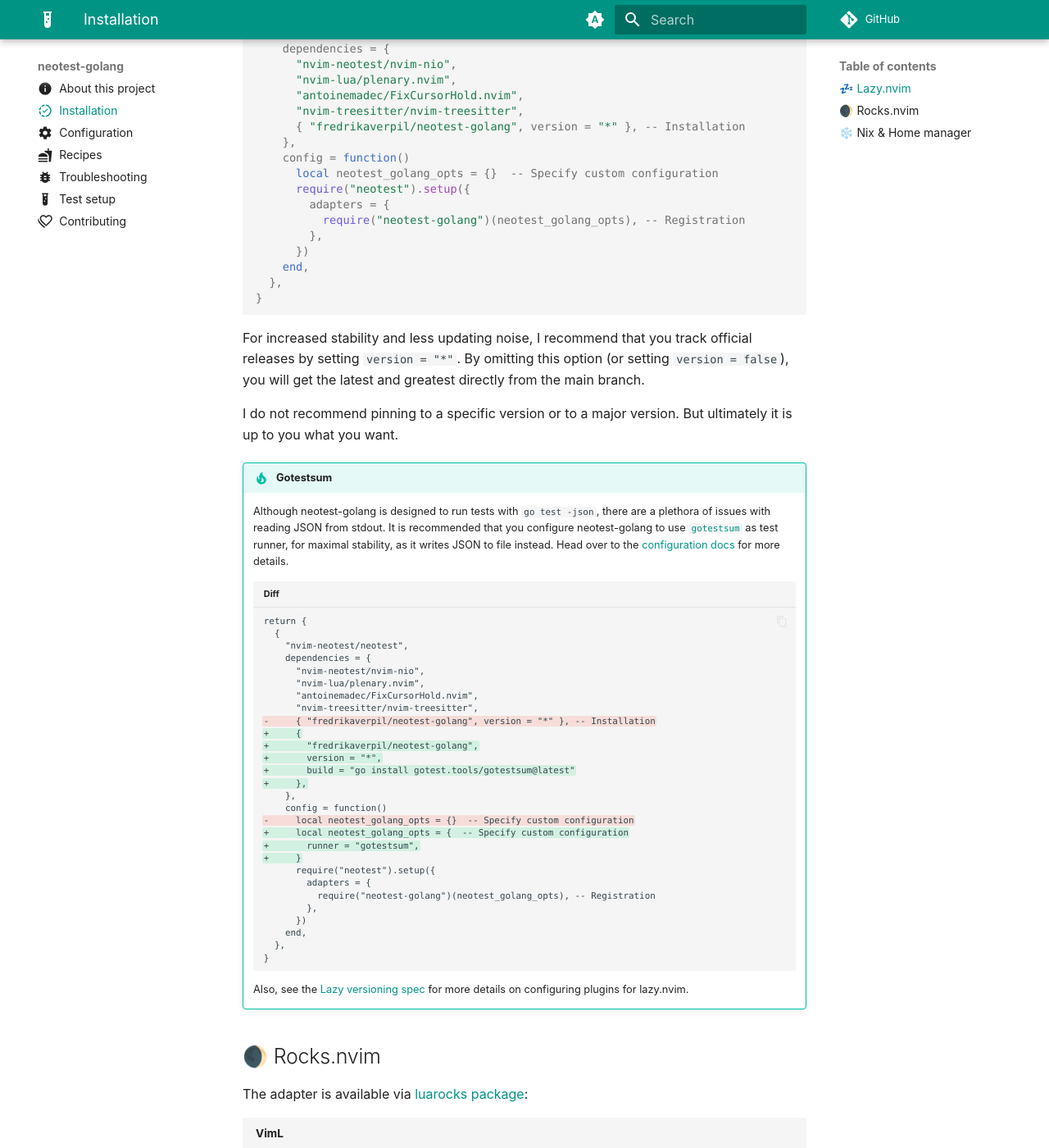
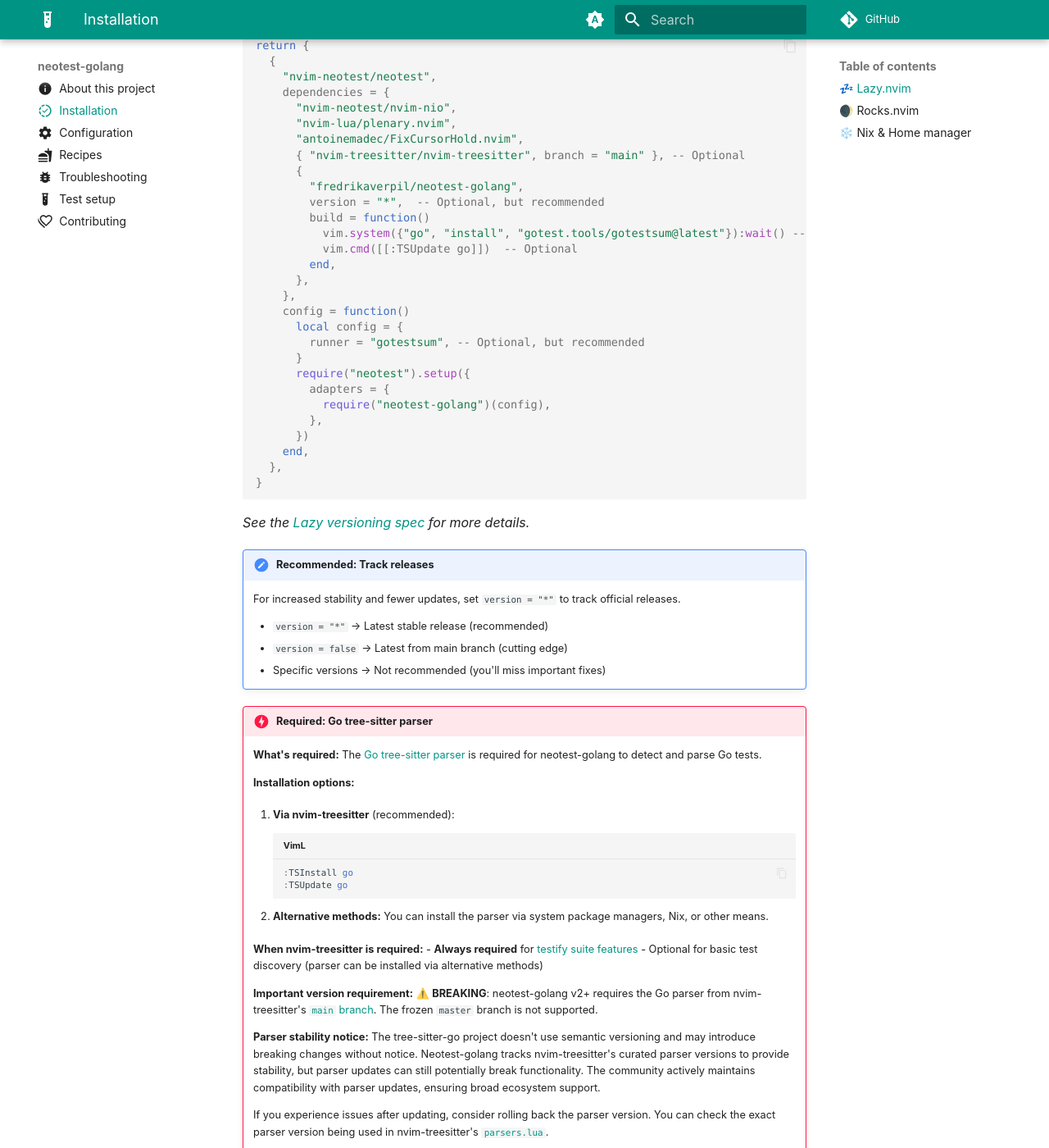
Before and after one commit to fredrikaverpil/neotest-golang, an MkDocs documentation site: the page built from docs/install.md, in a window 1280 px wide and 1400 px high, scrolled down 413 px. Shown: the whole window at 82% size. Built offline with MkDocs 1.6.1 and Material for MkDocs 9.7.7, drawn with Linux system fonts in a browser that asks for light colours; comment, search, counter and statistics services are not loaded; some of the changed text lies outside the part shown.

Commit message:
docs: mention go parser, nvim-treesitter main branch, touchups

````diff
--- a/docs/install.md
+++ b/docs/install.md
@@ -4,9 +4,11 @@ icon: material/progress-check
 
 # Installation
 
-!!! warning "Minimum Neovim version"
+!!! warning "Requirements"
 
-    Neovim v0.10.0 or above is required.
+    - **Neovim v0.10.0+** is required
+    - **Go tree-sitter parser** is required (see setup below)
+    - **gotestsum** is recommended for best experience (optional)
 
 ## 💤 Lazy.nvim
 
@@ -18,14 +20,23 @@ return {
       "nvim-neotest/nvim-nio",
       "nvim-lua/plenary.nvim",
       "antoinemadec/FixCursorHold.nvim",
-      "nvim-treesitter/nvim-treesitter",
-      { "fredrikaverpil/neotest-golang", version = "*" }, -- Installation
+      { "nvim-treesitter/nvim-treesitter", branch = "main" }, -- Optional
+      {
+        "fredrikaverpil/neotest-golang",
+        version = "*",  -- Optional, but recommended
+        build = function()
+          vim.system({"go", "install", "gotest.tools/gotestsum@latest"}):wait() -- Optional, but recommended
+          vim.cmd([[:TSUpdate go]])  -- Optional
+        end,
+      },
     },
     config = function()
-      local neotest_golang_opts = {}  -- Specify custom configuration
+      local config = {
+        runner = "gotestsum", -- Optional, but recommended
+      }
       require("neotest").setup({
         adapters = {
-          require("neotest-golang")(neotest_golang_opts), -- Registration
+          require("neotest-golang")(config),
         },
       })
     end,
@@ -33,56 +44,64 @@ return {
 }
 ```
 
-For increased stability and less updating noise, I recommend that you track
-official releases by setting `version = "*"`. By omitting this option (or
-setting `version = false`), you will get the latest and greatest directly from
-the main branch.
+_See the [Lazy versioning spec](https://lazy.folke.io/spec/versioning) for more
+details._
 
-I do not recommend pinning to a specific version or to a major version. But
-ultimately it is up to you what you want.
+!!! note "Recommended: Track releases"
 
-!!! tip "Gotestsum"
+    For increased stability and fewer updates, set `version = "*"` to track official releases.
 
-    Although neotest-golang is designed to run tests with `go test -json`, there are
-    a plethora of issues with reading JSON from stdout. It is recommended that you
-    configure neotest-golang to use
-    [`gotestsum`](https://github.com/gotestyourself/gotestsum) as test runner, for
-    maximal stability, as it writes JSON to file instead. Head over to the
-    [configuration docs](config.md/#runner) for more details.
+    - `version = "*"` → Latest stable release (recommended)
+    - `version = false` → Latest from main branch (cutting edge)
+    - Specific versions → Not recommended (you'll miss important fixes)
 
-    ```diff
-    return {
-      {
-        "nvim-neotest/neotest",
-        dependencies = {
-          "nvim-neotest/nvim-nio",
-          "nvim-lua/plenary.nvim",
-          "antoinemadec/FixCursorHold.nvim",
-          "nvim-treesitter/nvim-treesitter",
-    -     { "fredrikaverpil/neotest-golang", version = "*" }, -- Installation
-    +     {
-    +       "fredrikaverpil/neotest-golang",
-    +       version = "*",
-    +       build = "go install gotest.tools/gotestsum@latest"
-    +     },
-        },
-        config = function()
-    -     local neotest_golang_opts = {}  -- Specify custom configuration
-    +     local neotest_golang_opts = {  -- Specify custom configuration
-    +       runner = "gotestsum",
-    +     }
-          require("neotest").setup({
-            adapters = {
-              require("neotest-golang")(neotest_golang_opts), -- Registration
-            },
-          })
-        end,
-      },
-    }
-    ```
+!!! danger "Required: Go tree-sitter parser"
 
-    Also, see the [Lazy versioning spec](https://lazy.folke.io/spec/versioning) for more
-    details on configuring plugins for lazy.nvim.
+    **What's required:** The [Go tree-sitter parser](https://github.com/tree-sitter/tree-sitter-go)
+    is required for neotest-golang to detect and parse Go tests.
+
+    **Installation options:**
+
+    1. **Via nvim-treesitter** (recommended):
+       ```vim
+       :TSInstall go
+       :TSUpdate go
+       ```
+
+    2. **Alternative methods:** You can install the parser via system package managers, Nix, or other means.
+
+    **When nvim-treesitter is required:**
+    - **Always required** for [testify suite features](config.md#testify_enabled)
+    - Optional for basic test discovery (parser can be installed via alternative methods)
+
+    **Important version requirement:**
+    ⚠️ **BREAKING**: neotest-golang v2+ requires the Go parser from nvim-treesitter's
+    [`main` branch](https://github.com/nvim-treesitter/nvim-treesitter/tree/main).
+    The frozen `master` branch is not supported.
+
+    **Parser stability notice:**
+    The tree-sitter-go project doesn't use semantic versioning and may introduce
+    breaking changes without notice. Neotest-golang tracks nvim-treesitter's curated
+    parser versions to provide stability, but parser updates can still potentially break
+    functionality. The community actively maintains compatibility with parser updates,
+    ensuring broad ecosystem support.
+
+    If you experience issues after updating, consider rolling back the parser version.
+    You can check the exact parser version being used in nvim-treesitter's
+    [`parsers.lua`](https://github.com/nvim-treesitter/nvim-treesitter/blob/main/lua/nvim-treesitter/parsers.lua).
+
+!!! tip "Recommended: Use gotestsum runner"
+
+    **Why gotestsum?** Although neotest-golang works with `go test -json`, there are
+    many issues with reading JSON from stdout (corruption, truncation, ANSI codes).
+    For examples, see [common problems](trouble.md#common_problems).
+
+    **Solution:** Use [`gotestsum`](https://github.com/gotestyourself/gotestsum)
+    as your test runner for maximum stability. It writes clean JSON to file instead
+    of stdout, eliminating parsing issues entirely.
+
+    The example above shows the recommended configuration with gotestsum.
+    See [configuration docs](config.md/#runner) for more details.
 
 ## 🌒 Rocks.nvim
 
````
Also changed, not shown: docs/config.md (+10 -3 lines), docs/recipes.md (+12 -11 lines).
